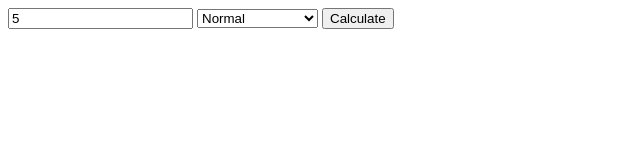
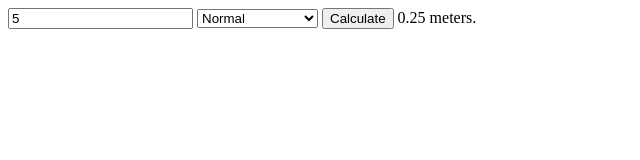
Before and after one commit to MartinezSimon/lb02_breakingDistanceCalculator, a plain HTML site: page index.html in a window 1280 px wide. Both pictures are taken after typing "5" into the empty fields and a click on the button "Calculate". Shown: the full height of the page, 0-640 px from the left. Drawn offline with Linux system fonts and the light colour scheme.

Commit message:
Breaking distance calculator for dry streets, normal breaking and emergency breaking is working right.

```diff
--- a/calc.js
+++ b/calc.js
@@ -7,16 +7,17 @@ function calculateFromInput(){
         velocity: veloctiyElement.value,
         breakingType: breakingTypeElement.value
     };
-    calculate(input);
+    var breakingDistanceMeters = calculate(input);
+    outputElement.innerHTML = `${breakingDistanceMeters} meters.`;
 }
 
 function calculate(input){
-    if(breakingType == "breakNormal"){
-        var breakingDistanceNormal = (velocity / 10) * (velocity /10) ;
-        outputElement.innerHTML = breakingDistanceNormal;
+    if(input.breakingType == "breakNormal"){
+        var breakingDistanceNormal = (input.velocity / 10) * (input.velocity /10) ;
+        return breakingDistanceNormal;
     }
     else{
-        var breakingDistanceNormal = ((velocity / 10) * (velocity /10)) / 2 ;
-        outputElement.innerHTML = breakingDistanceNormal;
+        var breakingDistanceEmergency = ((input.velocity / 10) * (input.velocity /10)) / 2 ;
+        return breakingDistanceEmergency;
     }
 }
--- a/index.html
+++ b/index.html
@@ -11,7 +11,7 @@
         <select name="breakingType" id="breakingType">
             <option value="breakNormal">Normal</option>
             <option value="emergencyStop">Emergency Stop</option></select>
-        <button onclick="calculate()">Calculate</button>
+        <button onclick="calculateFromInput()">Calculate</button>
         <span id="output"></span>
     </body>
 </html>
```
